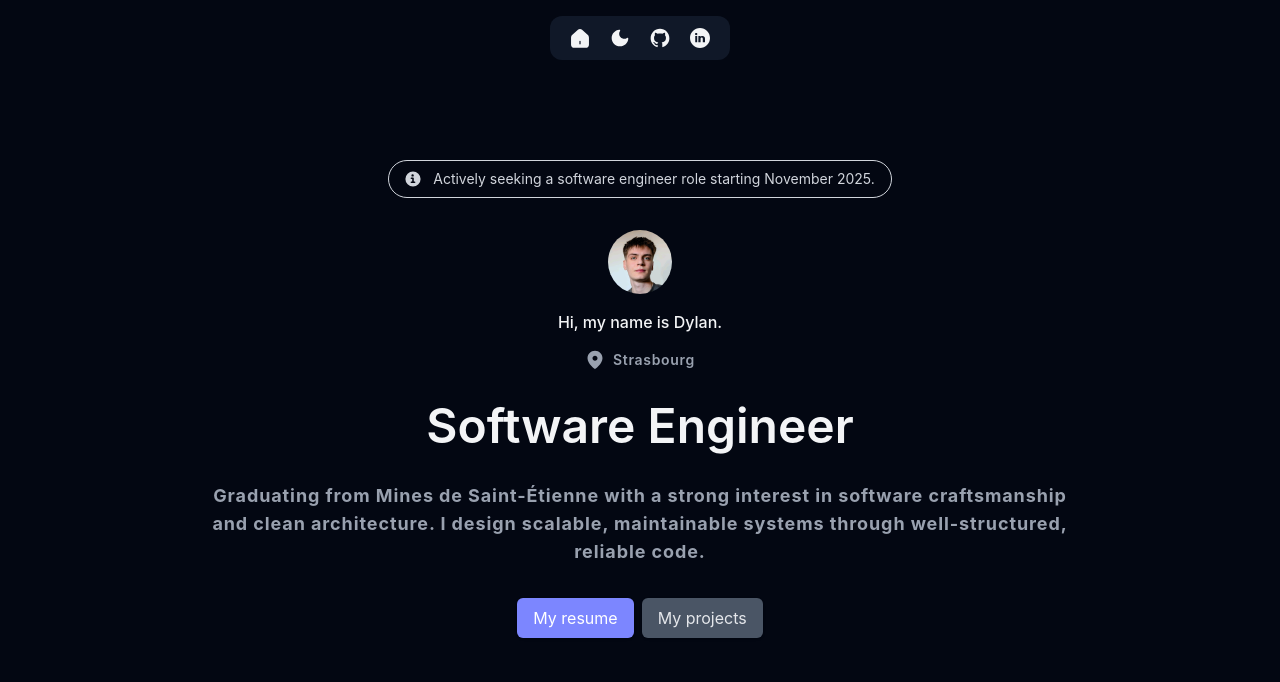
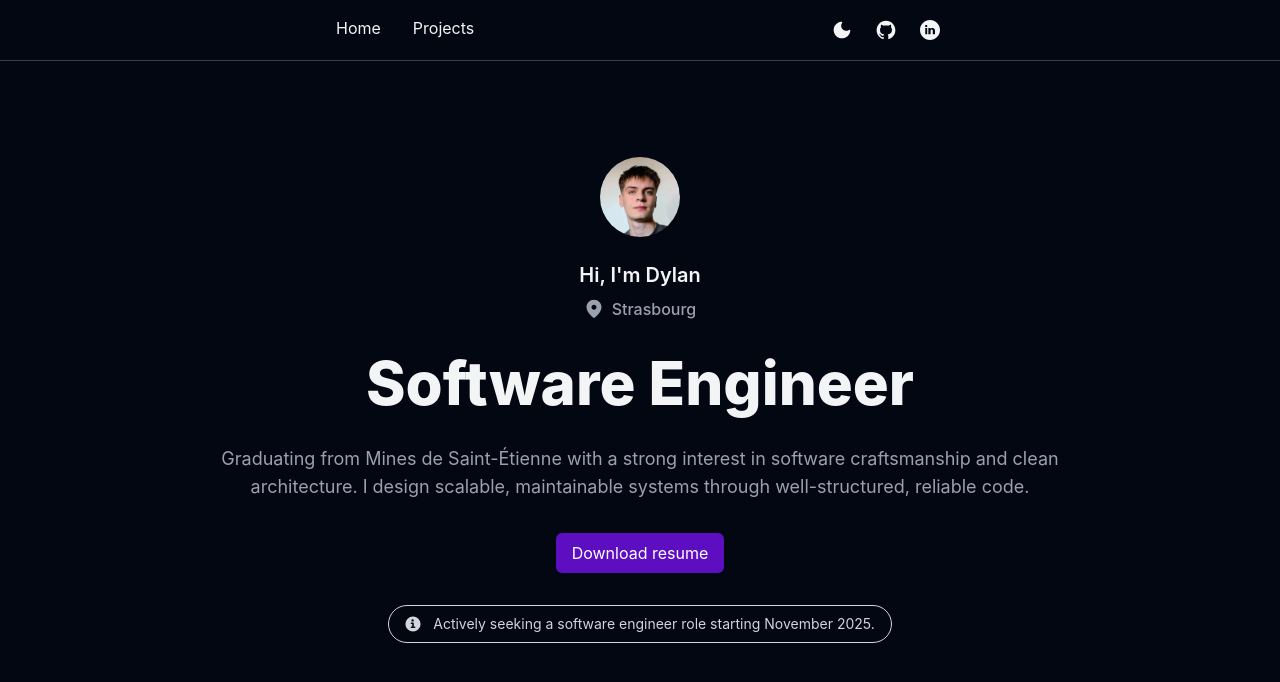
Before and after one commit to dylan-bernhardt/dylan-bernhardt.github.io, a Nuxt app: page / in a window 1280 px wide. Shown: the top 682 px of the page. Built offline with nearby package versions, Linux system fonts and the light colour scheme.

Commit message:
feat: add header

```diff
--- a/app/app.vue
+++ b/app/app.vue
@@ -1,6 +1,6 @@
 <template>
   <div>
-    <Header class="fixed top-4 left-1/2 transform -translate-x-1/2" />
+    <Header class="fixed top-0" />
     <NuxtPage />
   </div>
 </template>
--- a/app/components/Header.vue
+++ b/app/components/Header.vue
@@ -1,47 +1,25 @@
 <template>
   <div
-    class="px-4 py-2 w-fit flex justify-center gap-3 dark:bg-gray-900 bg-gray-400/30 rounded-xl">
-    <NuxtLink
-      to="/"
-      class="p-1 rounded-md hover:bg-gray-200 dark:hover:bg-gray-800 transition-colors">
-      <svg
-        class="w-5 h-5 fill-white dark:fill-gray-100"
-        viewBox="0 0 24 24"
-        fill="none"
-        xmlns="http://www.w3.org/2000/svg">
-        <g id="SVGRepo_bgCarrier" stroke-width="0"></g>
-        <g
-          id="SVGRepo_tracerCarrier"
-          stroke-linecap="round"
-          stroke-linejoin="round"></g>
-        <g id="SVGRepo_iconCarrier">
-          <g id="style=fill" clip-path="url(#clip0_1_133)">
-            <g id="home-door">
-              <path
-                id="Subtract"
-                fill-rule="evenodd"
-                clip-rule="evenodd"
-                d="M14.469 2.16334C13.0553 0.926673 10.9447 0.926672 9.53099 2.16334L2.87259 7.98786C1.84148 8.88984 1.25 10.1931 1.25 11.563L1.25 20C1.25 22.0711 2.92893 23.75 5 23.75L19 23.75C21.0711 23.75 22.75 22.0711 22.75 20L22.75 11.563C22.75 10.1931 22.1585 8.88984 21.1274 7.98786L14.469 2.16334ZM11.25 19C11.25 19.4142 11.5858 19.75 12 19.75C12.4142 19.75 12.75 19.4142 12.75 19L12.75 16C12.75 15.5858 12.4142 15.25 12 15.25C11.5858 15.25 11.25 15.5858 11.25 16L11.25 19Z"></path>
-            </g>
-          </g>
-          <defs>
-            <clipPath id="clip0_1_133">
-              <rect
-                width="24"
-                height="24"
-                transform="translate(0 24) rotate(-90)"></rect>
-            </clipPath>
-          </defs>
-        </g>
-      </svg>
+    class="flex flex-row border-b border-gray-100 dark:border-gray-700 bg-white dark:bg-gray-950 w-screen py-4 px-8 justify-center">
+    <div class="flex justify-between w-full lg:w-1/2">
+      <div class="flex gap-8">
+        <NuxtLink to="/">
+          <span class="text-gray-800 dark:text-gray-100">Home</span>
         </NuxtLink>
 
+        <NuxtLink to="/projects">
+          <span class="text-gray-800 dark:text-gray-100">Projects</span>
+        </NuxtLink>
+      </div>
+
+      <div class="flex gap-4">
         <ThemeSwitcher></ThemeSwitcher>
+
         <a
           href="https://github.com/dylan-bernhardt"
-      class="p-1 rounded-md hover:bg-gray-200 dark:hover:bg-gray-800 transition-colors">
+          class="p-1 rounded-md hover:bg-gray-300 dark:hover:bg-gray-800 transition-colors">
           <svg
-        class="w-5 h-5 fill-white dark:fill-gray-100"
+            class="w-5 h-5 fill-gray-800 dark:fill-gray-100"
             viewBox="0 0 32 32"
             version="1.1"
             xmlns="http://www.w3.org/2000/svg">
@@ -60,9 +38,9 @@
 
         <a
           href="https://www.linkedin.com/in/dylan-bernhardt-b5a372251"
-      class="p-1 rounded-md hover:bg-gray-200 dark:hover:bg-gray-800 transition-colors">
+          class="p-1 rounded-md hover:bg-gray-300 dark:hover:bg-gray-800 transition-colors">
           <svg
-        class="w-5 h-5 fill-white dark:fill-gray-100"
+            class="w-5 h-5 fill-gray-800 dark:fill-gray-100"
             height="200px"
             width="200px"
             version="1.1"
@@ -83,4 +61,6 @@
           </svg>
         </a>
       </div>
+    </div>
+  </div>
 </template>
--- a/app/components/Profile.vue
+++ b/app/components/Profile.vue
@@ -1,11 +1,11 @@
 <template>
-  <div class="flex flex-col gap-4 items-center">
+  <div class="flex flex-col gap-2 items-center">
     <div
-      class="rounded-full overflow-hidden w-16 h-16 flex items-center justify-center">
+      class="rounded-full overflow-hidden w-20 h-20 flex items-center justify-center">
       <NuxtImg class="w-full h-full" src="./me.jpg" alt="" />
     </div>
-    <span class="text-gray-800 dark:text-gray-100 font-medium">
-      Hi, my name is Dylan.
+    <span class="text-gray-800 dark:text-gray-100 font-semibold text-xl mt-4">
+      Hi, I'm Dylan
     </span>
 
     <div class="flex items-center gap-2">
@@ -35,8 +35,7 @@
         </g>
       </svg>
 
-      <span
-        class="text-sm font-semibold tracking-wider text-gray-600 dark:text-gray-400">
+      <span class="text-base font-medium text-gray-600 dark:text-gray-400">
         Strasbourg
       </span>
     </div>
--- a/app/components/ThemeSwitcher.vue
+++ b/app/components/ThemeSwitcher.vue
@@ -1,7 +1,7 @@
 <template>
   <button
     @click="toggleTheme()"
-    class="flex p-1 rounded-md hover:bg-gray-200 dark:hover:bg-gray-800 transition-colors">
+    class="flex p-1 rounded-md hover:bg-gray-300 dark:hover:bg-gray-800 transition-colors">
     <svg
       v-if="isDarkModeEnabled === true"
       class="w-5 h-5 dark:fill-gray-100"
@@ -21,7 +21,7 @@
 
     <svg
       v-if="isDarkModeEnabled === false"
-      class="w-5 h-5 fill-white stroke-white"
+      class="w-5 h-5 fill-gray-800 stroke-gray-800"
       viewBox="0 0 24 24"
       fill="none"
       xmlns="http://www.w3.org/2000/svg">
--- a/app/pages/index.vue
+++ b/app/pages/index.vue
@@ -1,8 +1,28 @@
 <template>
   <div
-    class="bg-gray-200 dark:bg-gray-950 min-h-screen w-screen max-w-screen overflow-hidden px-8 sm:px-4">
+    class="bg-white dark:bg-gray-950 h-screen w-screen max-w-screen overflow-hidden px-8 sm:px-4">
     <div
-      class="flex flex-col gap-8 justify-start mt-32 sm:mt-40 items-center max-w-4xl mx-auto">
+      class="flex flex-col gap-8 justify-center items-center max-w-4xl mx-auto h-full">
+      <Profile></Profile>
+
+      <span
+        class="text-6xl font-extrabold text-gray-900 dark:text-gray-100 text-center">
+        Software Engineer
+      </span>
+      <p
+        class="text-gray-600 dark:text-gray-400 text-lg text-pretty text-center">
+        Graduating from Mines de Saint-Étienne with a strong interest in
+        software craftsmanship and clean architecture. I design scalable,
+        maintainable systems through well-structured, reliable code.
+      </p>
+
+      <a href="./cv.pdf" target="_blank">
+        <button
+          class="w-full rounded-md flex px-4 py-2 bg-violet-800 text-white hover:bg-violet-900 cursor-pointer shadow text-nowrap">
+          Download resume
+        </button>
+      </a>
+
       <div
         class="flex items-center px-4 py-2 text-sm rounded-full text-gray-800 dark:text-gray-300 border border-gray-800 dark:border-gray-300">
         <svg
@@ -18,36 +38,6 @@
           Actively seeking a software engineer role starting November 2025.
         </span>
       </div>
-
-      <Profile></Profile>
-
-      <span
-        class="text-5xl font-semibold text-gray-800 dark:text-gray-100 text-center">
-        Software Engineer
-      </span>
-      <p
-        class="text-gray-600 dark:text-gray-400 text-lg text-pretty font-bold tracking-wider text-center">
-        Graduating from Mines de Saint-Étienne with a strong interest in
-        software craftsmanship and clean architecture. I design scalable,
-        maintainable systems through well-structured, reliable code.
-      </p>
-
-      <div class="flex gap-2 flex-row">
-        <a href="./cv.pdf" target="_blank">
-          <button
-            class="w-full rounded-md flex px-4 py-2 bg-indigo-400 text-white hover:bg-indigo-500 cursor-pointer shadow text-nowrap">
-            My resume
-          </button>
-        </a>
-        <div>
-          <nuxt-link to="/">
-            <button
-              class="w-full rounded-md flex px-4 py-2 text-gray-200 bg-gray-400 dark:bg-gray-600 hover:bg-gray-500 dark:hover:bg-gray-800 cursor-pointer shadow text-nowrap">
-              My projects
-            </button>
-          </nuxt-link>
-        </div>
-      </div>
     </div>
   </div>
 </template>
--- /dev/null
+++ b/app/pages/projects.vue
@@ -0,0 +1,16 @@
+<template></template>
+
+<script setup lang="ts">
+const projects = ref([]);
+
+onMounted(async () => {
+  try {
+    const res = await fetch("/projects.json");
+    if (!res.ok) throw new Error("Erreur lors du chargement du fichier JSON.");
+    projects.value = await res.json();
+    console.log(projects.value);
+  } catch (error) {
+    console.error(error);
+  }
+});
+</script>
--- /dev/null
+++ b/public/projects.json
@@ -0,0 +1,16 @@
+[
+  {
+    "title": "",
+    "type": "",
+    "techs": "",
+    "description": "",
+    "githubLink": ""
+  },
+  {
+    "title": "",
+    "type": "",
+    "techs": "",
+    "description": "",
+    "githubLink": ""
+  }
+]
```
Lines whose indentation alone changed are shown as unchanged.
